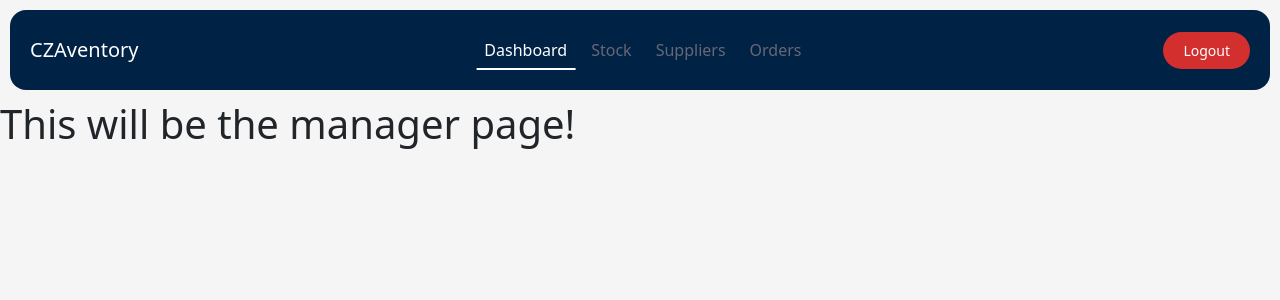
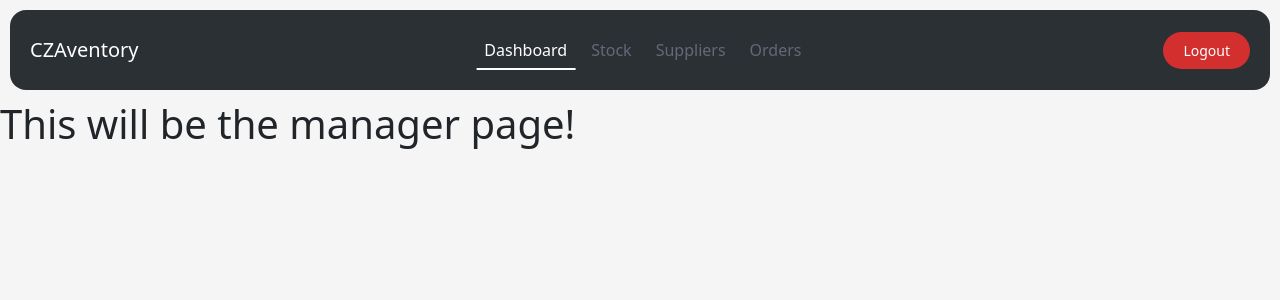
Before and after one commit to ZainabM872/Inventory-Management-System, a Django app: page /manager/ in a window 1280 px wide. Shown: the top 300 px of the page. Run offline with Django 5.2, Linux system fonts and the light colour scheme.

Commit message:
experimented with urls

```diff
--- a/static/navstyle.css
+++ b/static/navstyle.css
@@ -6,7 +6,7 @@
 }
 
 .custom-navbar {
-    background-color: #002244 !important; /* Replace with your desired color */
+    background-color: #002244;
 }
 
 body {
--- a/templates/partials/nav.html
+++ b/templates/partials/nav.html
@@ -33,7 +33,7 @@
                             <a class="nav-link active" aria-current="page" href="#">Dashboard</a>
                         </li>
                         <li class="nav-item">
-                            <a class="nav-link" href="#">Stock</a>
+                            <a class="nav-link" href="{% url 'dashboard-staff' %}">Stock</a>
                         </li>
                         <li class="nav-item">
                             <a class="nav-link" href="#">Suppliers</a>
```
